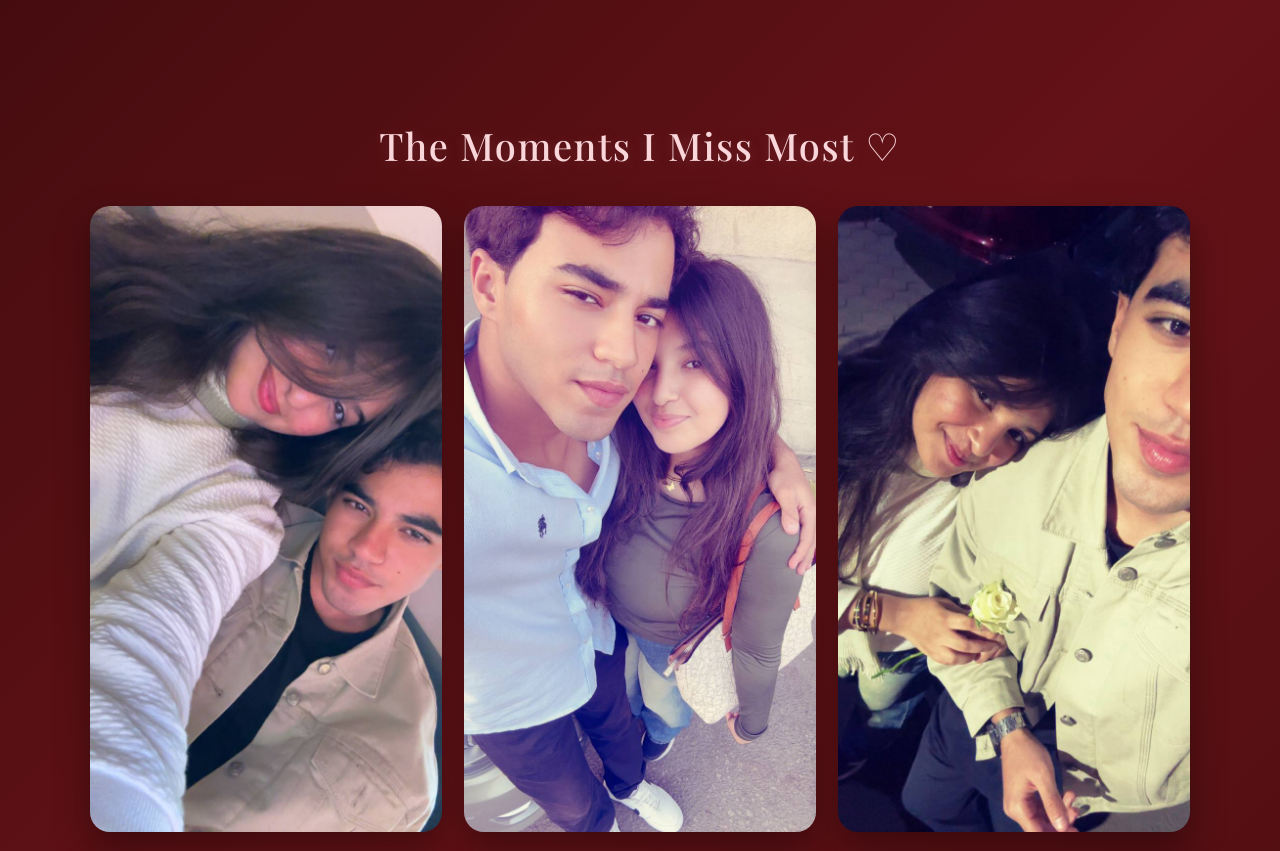
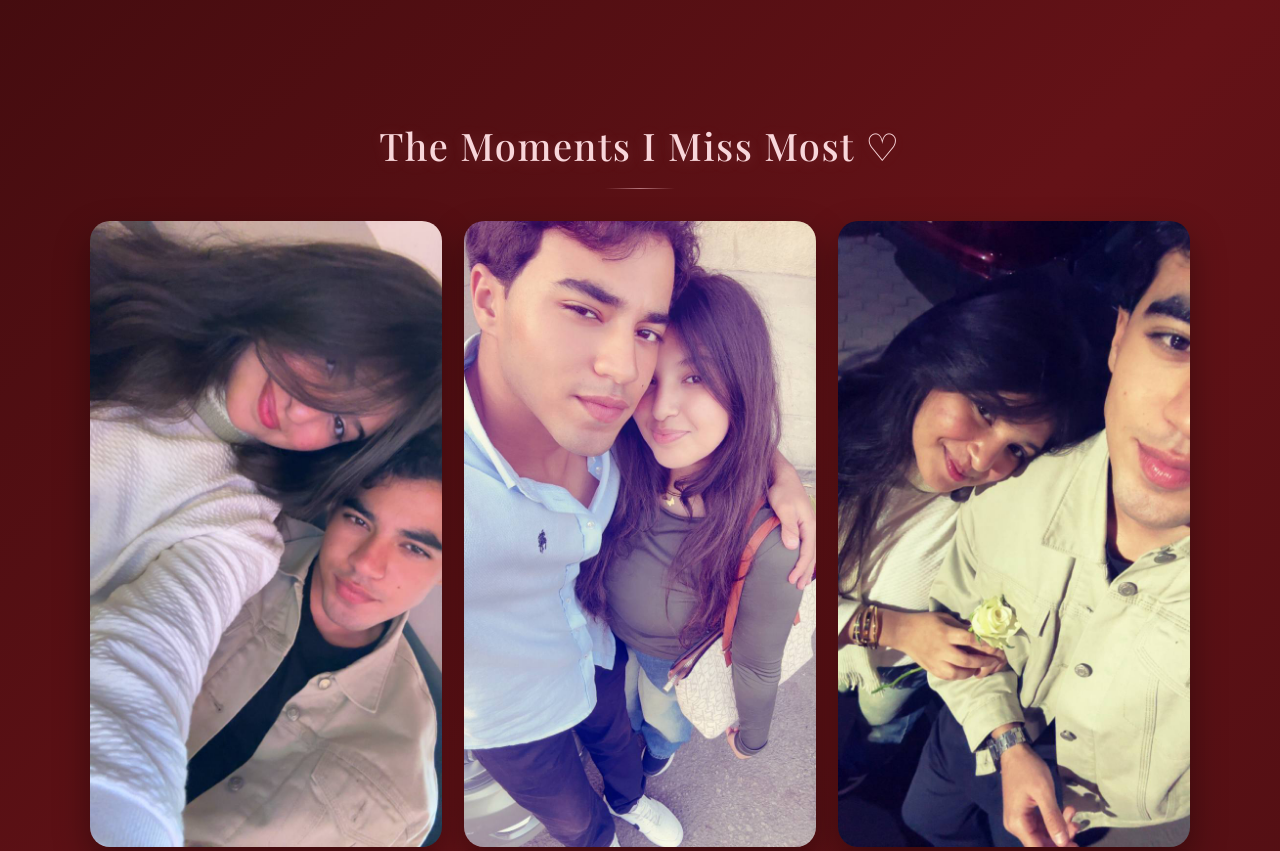
Before and after one commit to Omar-Mostafaa09/letter, a plain HTML site: page index.html in a window 1280 px wide. Shown: the part 1040-1891 px from the top of the page. Drawn offline with nearby package versions, Linux system fonts and the light colour scheme.

Commit message:
Update index.html

```diff
--- a/index.html
+++ b/index.html
@@ -100,12 +100,17 @@ section{padding:90px 20px;text-align:center;}
     margin:auto;
 }
 .gallery-title{
-     font-family:'Playfair Display',serif;
+    position:relative;
+    display:inline-block;
+
+    font-family:'Playfair Display',serif;
     font-size:38px;
     font-weight:500;
     letter-spacing:1.5px;
     color:#f8d6da;
-    margin-bottom:35px;
+
+    margin-bottom:50px;
+
     text-shadow:0 2px 15px rgba(255,180,190,.15);
 }
 
@@ -116,7 +121,7 @@ section{padding:90px 20px;text-align:center;}
     left:50%;
     bottom:-18px;
 
-    width:90px;
+    width:70px;
     height:1px;
 
     transform:translateX(-50%);
@@ -128,7 +133,7 @@ section{padding:90px 20px;text-align:center;}
         transparent
     );
 
-    opacity:.7;
+    opacity:.65;
 }
 .gallery img{
     width:100%;
```
